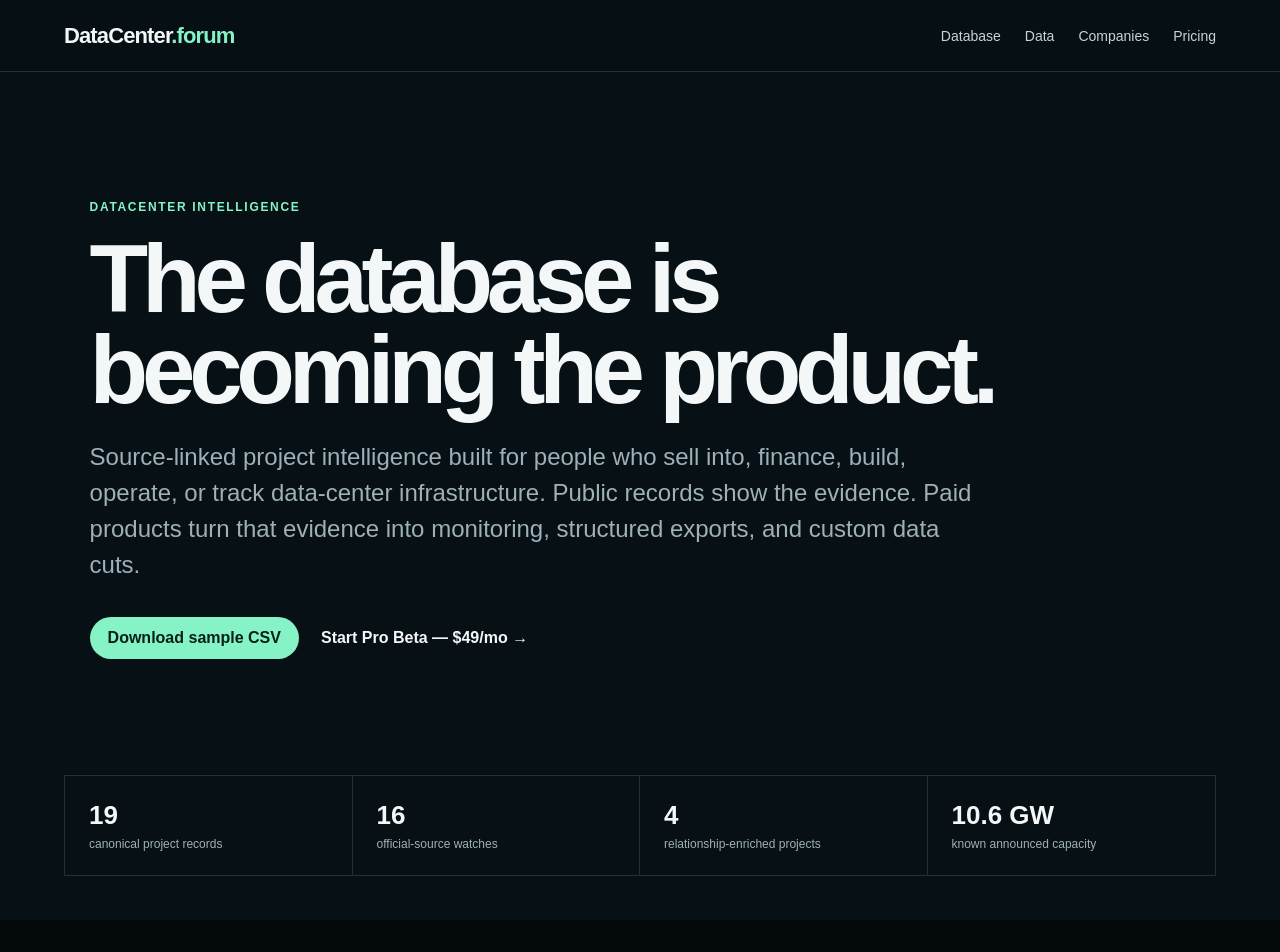
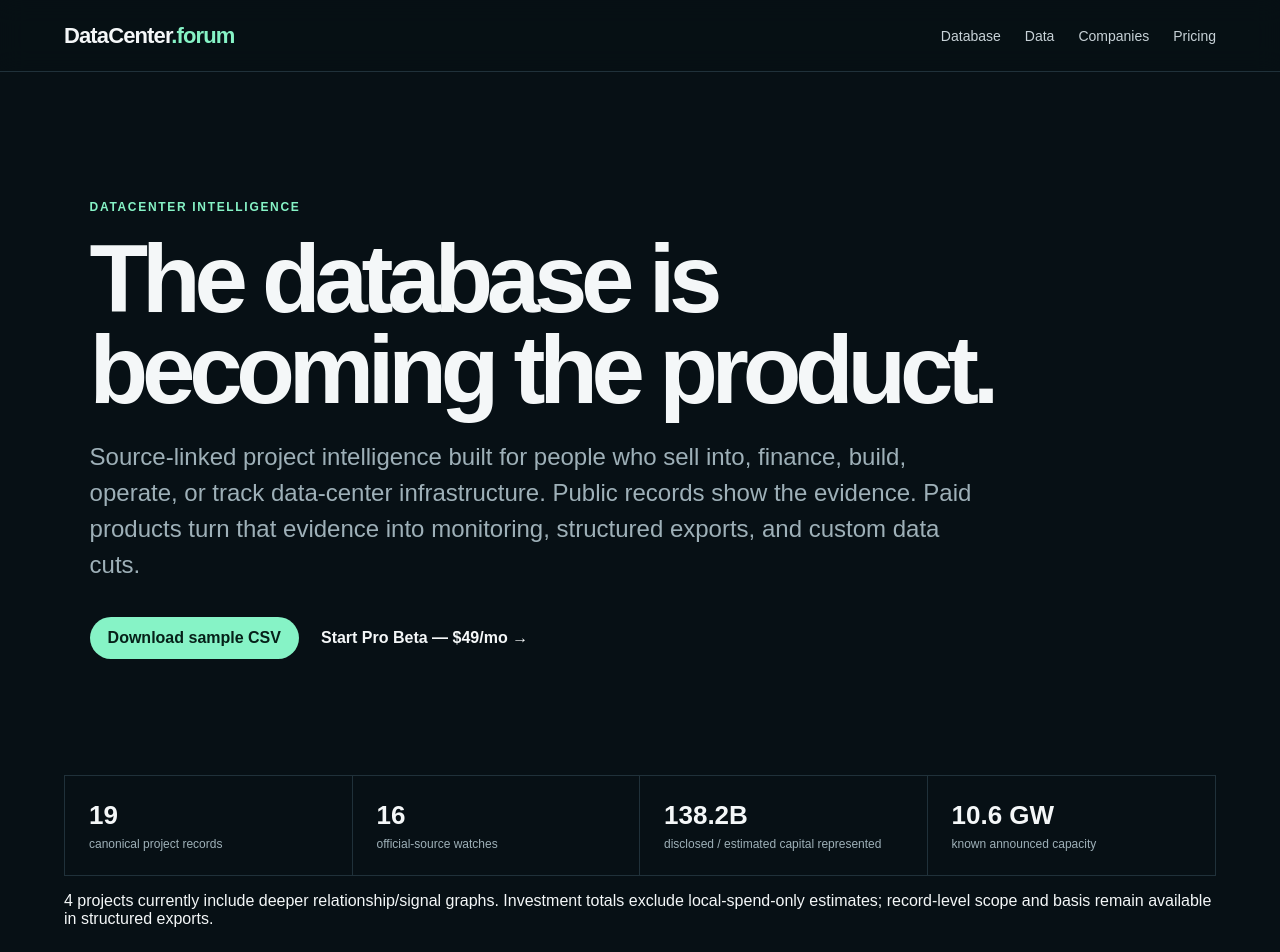
Before and after one commit to DopestT/data-center.forum, a Next.js app: page /intelligence in a window 1280 px wide. Shown: the top 952 px of the page. Built offline with nearby package versions, Linux system fonts and the light colour scheme.

Commit message:
Show structured disclosed capital coverage

```diff
--- a/app/intelligence/page.tsx
+++ b/app/intelligence/page.tsx
@@ -6,9 +6,11 @@
 
 const knownCapacityMw = projects.reduce((sum, project) => sum + (project.announced_capacity_mw ?? 0), 0);
 const enrichedProjects = Object.keys(graph).length;
+const structuredInvestmentUsd = projects.reduce((sum, project) => project.investment_basis === "local_spend_estimate" ? sum : sum + (project.investment_usd ?? 0), 0);
 
 export default function IntelligencePage() {
   const capacityLabel = knownCapacityMw >= 1000 ? `${(knownCapacityMw / 1000).toFixed(1)} GW` : `${knownCapacityMw} MW`;
+  const investmentLabel = `${(structuredInvestmentUsd / 1_000_000_000).toFixed(1)}B`;
   return (
     <main>
       <header className="topbar">
@@ -35,9 +37,10 @@
         <div className="databaseMetrics intelligenceMetrics">
           <div><strong>{projects.length}</strong><span>canonical project records</span></div>
           <div><strong>{registry.length}</strong><span>official-source watches</span></div>
-          <div><strong>{enrichedProjects}</strong><span>relationship-enriched projects</span></div>
+          <div><strong>{investmentLabel}</strong><span>disclosed / estimated capital represented</span></div>
           <div><strong>{capacityLabel}</strong><span>known announced capacity</span></div>
         </div>
+        <p className="metricNote">{enrichedProjects} projects currently include deeper relationship/signal graphs. Investment totals exclude local-spend-only estimates; record-level scope and basis remain available in structured exports.</p>
       </section>
 
       <section className="section darkSection">
```
